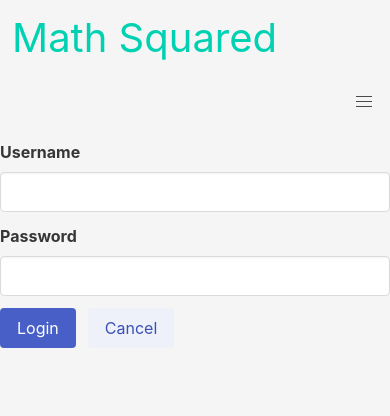
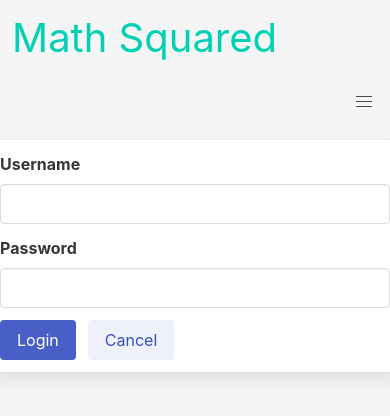
Before and after one commit to quentinikeno/Springboard-SEC-Capstone-2, a React (Create React App) app in the folder frontend/: page /auth/login in a window 390 px wide. Shown: the top 416 px of the page. Built offline with nearby package versions, Linux system fonts and the light colour scheme; no server answers.

Commit message:
Make login form responsive.

```diff
--- a/frontend/src/users/auth/LoginUserForm.js
+++ b/frontend/src/users/auth/LoginUserForm.js
@@ -17,7 +17,11 @@ const LoginUserForm = () => {
 		} catch (error) {}
 	};
 	return (
-		<form onSubmit={handleSubmit}>
+		<div className="columns is-desktop">
+			<form
+				onSubmit={handleSubmit}
+				className="box column is-half mx-auto mt-5"
+			>
 				<div className="field">
 					<label htmlFor="username" className="label">
 						Username
@@ -64,6 +68,7 @@ const LoginUserForm = () => {
 					</div>
 				</div>
 			</form>
+		</div>
 	);
 };
 
```
Lines whose indentation alone changed are shown as unchanged.
